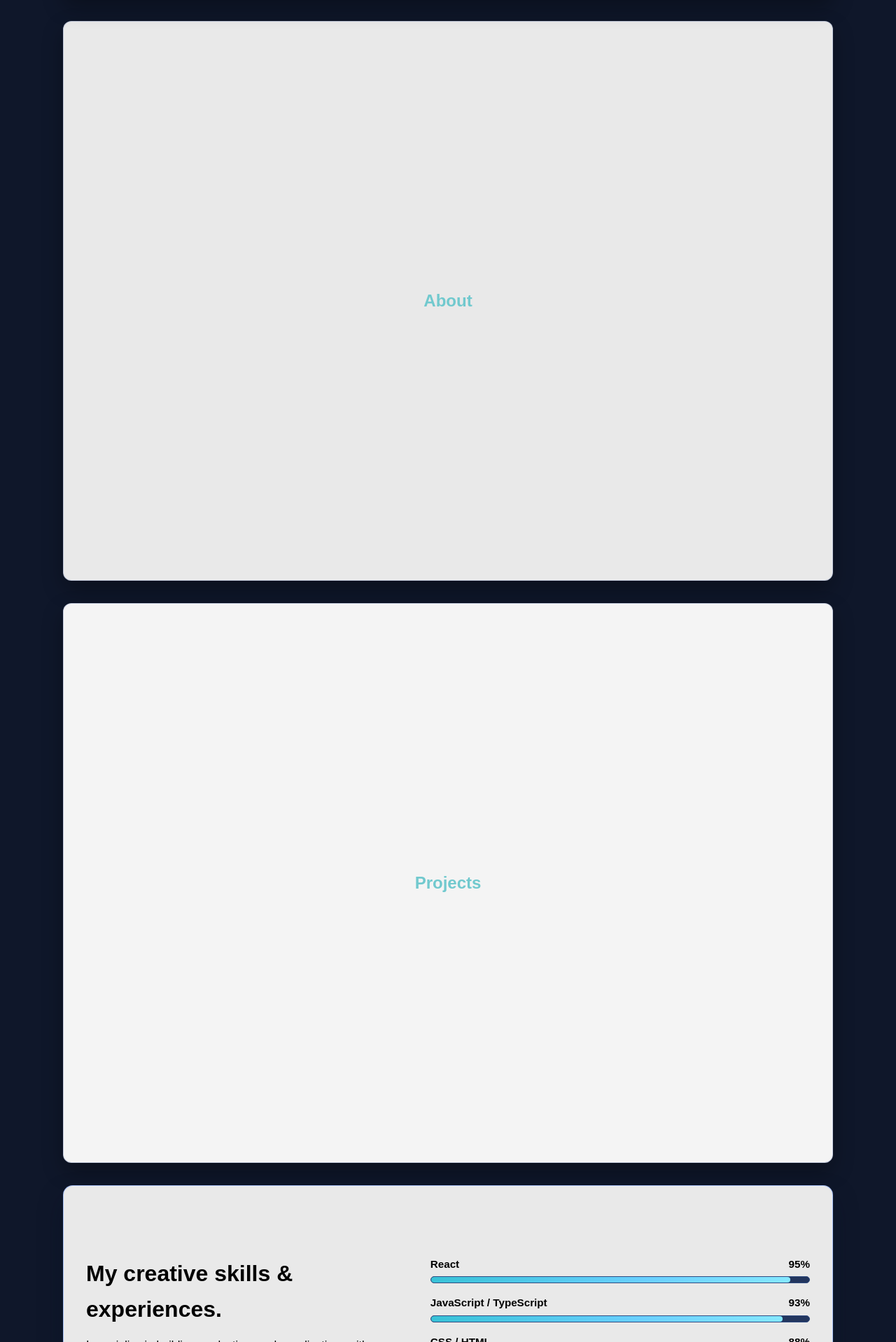
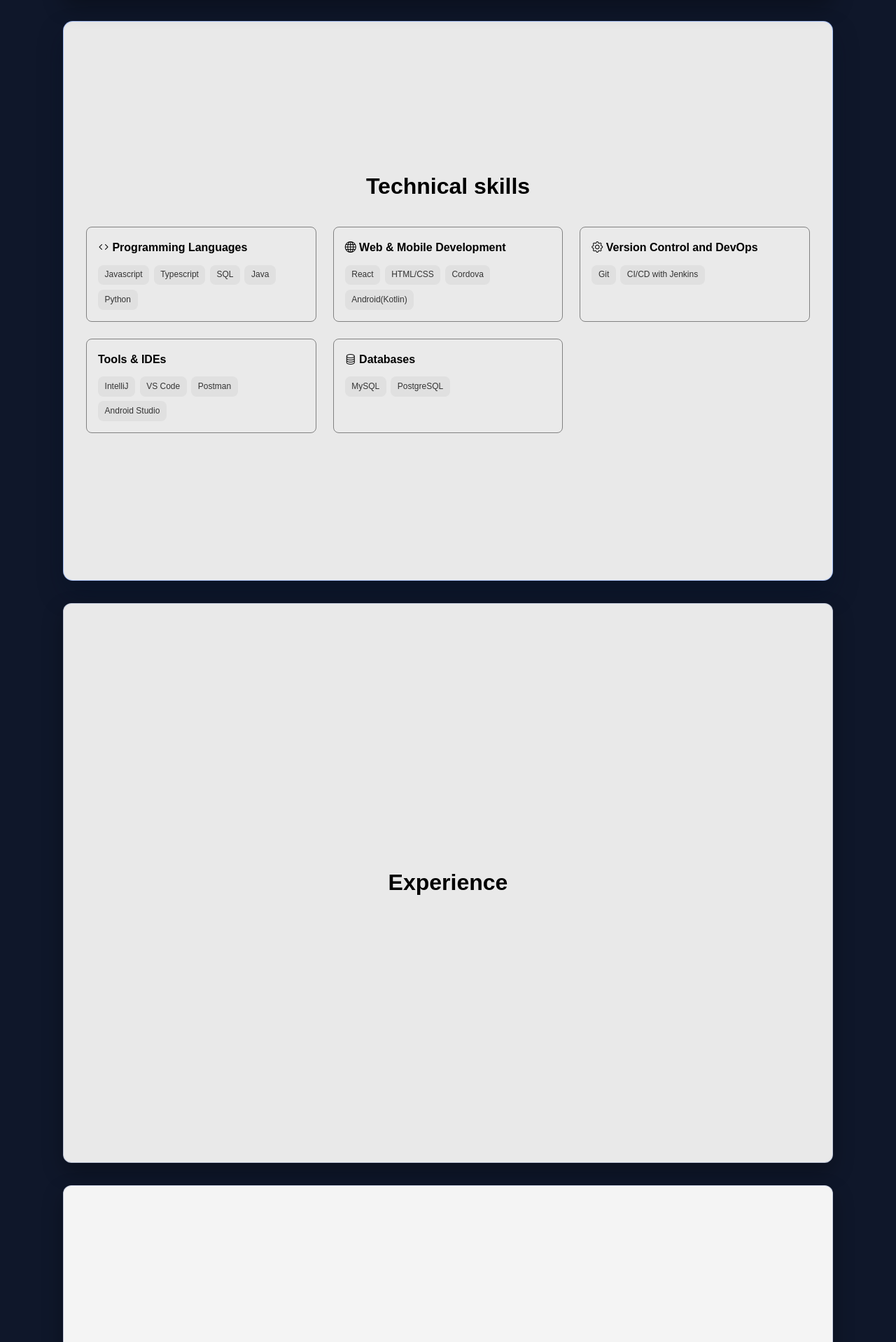
Before and after one commit to ShivaHariniB/portfolio, a React (Create React App) app: page / in a window 1280 px wide. Shown: the part 882-2800 px from the top of the page at 70% size. Built offline with nearby package versions, Linux system fonts and the light colour scheme.

Commit message:
Refined Skills section

```diff
--- a/src/App.css
+++ b/src/App.css
@@ -26,12 +26,19 @@ section {
   background-color: #f4f4f4;
 }
 
-#about {
+#experience {
   background-color: #e9e9e9;
 }
 
 #projects {
   background-color: #f4f4f4;
+}
+
+#experience h2,
+#projects h2 {
+  font-size: 2rem;
+  color: #000000;
+  text-align: center;
 }
 
 #skills {
--- a/src/App.js
+++ b/src/App.js
@@ -10,13 +10,13 @@ function App() {
       <Header />
       <main>
         <Hero />
-        <section id="about">
-          <h2>About</h2>
+        <Skills />
+        <section id="experience">
+          <h2>Experience</h2>
         </section>
         <section id="projects">
           <h2>Projects</h2>
         </section>
-        <Skills />
         <Contact />
       </main>
     </div>
--- a/src/components/Header.js
+++ b/src/components/Header.js
@@ -37,13 +37,24 @@ const Header = () => {
             </li>
             <li>
               <a
-                href="#about"
+                href="#skills"
                 onClick={(e) => {
                   e.preventDefault();
-                  scrollToSection("about");
+                  scrollToSection("skills");
                 }}
               >
-                About
+                Skills
+              </a>
+            </li>
+            <li>
+              <a
+                href="#experience"
+                onClick={(e) => {
+                  e.preventDefault();
+                  scrollToSection("experience");
+                }}
+              >
+                Experience
               </a>
             </li>
             <li>
@@ -55,17 +66,6 @@ const Header = () => {
                 }}
               >
                 Projects
-              </a>
-            </li>
-            <li>
-              <a
-                href="#skills"
-                onClick={(e) => {
-                  e.preventDefault();
-                  scrollToSection("skills");
-                }}
-              >
-                Skills
               </a>
             </li>
             <li>
--- a/src/components/Skills.js
+++ b/src/components/Skills.js
@@ -1,50 +1,60 @@
 import React from "react";
 import "../styles/Skills.css";
-
-const skillsData = [
-  { label: "React", percent: 95 },
-  { label: "JavaScript / TypeScript", percent: 93 },
-  { label: "CSS / HTML", percent: 88 },
-  { label: "MySQL", percent: 82 },
-  { label: "Cordova", percent: 80 },
-  { label: "Java", percent: 85 },
-  { label: "IntelliJ", percent: 90 },
-  { label: "VS Code", percent: 95 },
-  { label: "Git", percent: 92 },
-  { label: "Postman", percent: 80 },
-  { label: "Android Studio", percent: 84 },
-];
 
 const Skills = () => {
   return (
     <section id="skills" className="skills-section">
-      <div className="skills-content">
-        <div className="skills-left">
-          <h2>My creative skills & experiences.</h2>
-          <p>
-            I specialize in building production-grade applications with modern
-            frontend and backend technologies. My strengths include React-driven
-            UI development, clean JavaScript/TypeScript architecture, and strong
-            tooling support for agile delivery across mobile and web platforms.
-            I also have extensive experience with relational databases and
-            cross-platform mobile frameworks.
-          </p>
+      <h2>Technical skills</h2>
+      <div className="skills-grid">
+        <div className="skill-box">
+          <h3>
+            <i className="bi bi-code"></i> Programming Languages
+          </h3>
+          <div className="skill-buttons">
+            <span className="skill-button">Javascript</span>
+            <span className="skill-button">Typescript</span>
+            <span className="skill-button">SQL</span>
+            <span className="skill-button">Java</span>
+            <span className="skill-button">Python</span>
+          </div>
         </div>
-        <div className="skills-right">
-          {skillsData.map((skill) => (
-            <div key={skill.label} className="skill-progress">
-              <div className="skill-label">
-                <span>{skill.label}</span>
-                <span>{skill.percent}%</span>
-              </div>
-              <div className="progress-track">
-                <div
-                  className="progress-fill"
-                  style={{ width: `${skill.percent}%` }}
-                ></div>
-              </div>
-            </div>
-          ))}
+        <div className="skill-box">
+          <h3>
+            <i className="bi bi-globe"></i> Web & Mobile Development
+          </h3>
+          <div className="skill-buttons">
+            <span className="skill-button">React</span>
+            <span className="skill-button">HTML/CSS</span>
+            <span className="skill-button">Cordova</span>
+            <span className="skill-button">Android(Kotlin)</span>
+          </div>
+        </div>
+        <div className="skill-box">
+          <h3>
+            <i className="bi bi-gear"></i> Version Control and DevOps
+          </h3>
+          <div className="skill-buttons">
+            <span className="skill-button">Git</span>
+            <span className="skill-button">CI/CD with Jenkins</span>
+          </div>
+        </div>
+        <div className="skill-box">
+          <h3>Tools & IDEs</h3>
+          <div className="skill-buttons">
+            <span className="skill-button">IntelliJ</span>
+            <span className="skill-button">VS Code</span>
+            <span className="skill-button">Postman</span>
+            <span className="skill-button">Android Studio</span>
+          </div>
+        </div>
+        <div className="skill-box">
+          <h3>
+            <i className="bi bi-database"></i> Databases
+          </h3>
+          <div className="skill-buttons">
+            <span className="skill-button">MySQL</span>
+            <span className="skill-button">PostgreSQL</span>
+          </div>
         </div>
       </div>
     </section>
--- a/src/styles/Contact.css
+++ b/src/styles/Contact.css
@@ -7,7 +7,7 @@
 }
 
 .contact-page-title {
-  font-size: 2.5rem;
+  font-size: 2rem;
   color: #000000;
   margin: 0 0 2rem 0;
   font-weight: 700;
@@ -24,7 +24,7 @@
 /* Left side - Contact Info */
 .contact-info h2 {
   margin-bottom: 2rem;
-  font-size: 1.5rem;
+  font-size: 1.2rem;
   color: #000000;
 }
 
@@ -36,7 +36,7 @@
 }
 
 .info-item i {
-  font-size: 1.5rem;
+  font-size: 1.2rem;
   color: #000000;
   margin-top: 0.25rem;
   min-width: 24px;
@@ -48,7 +48,7 @@
 }
 
 .info-label {
-  font-size: 0.85rem;
+  font-size: 0.75rem;
   color: #555555;
   font-weight: 600;
   margin: 0;
@@ -57,7 +57,7 @@
 }
 
 .info-value {
-  font-size: 1.05rem;
+  font-size: 0.95rem;
   color: #000000;
   font-weight: 500;
   margin: 0.25rem 0 0 0;
@@ -77,7 +77,7 @@
 /* Right side - Contact Form */
 .contact-form-wrapper h2 {
   margin-bottom: 1.5rem;
-  font-size: 1.5rem;
+  font-size: 1.2rem;
   color: #000000;
 }
 
@@ -88,7 +88,7 @@
   border-radius: 8px;
   border-left: 4px solid #28a745;
   margin-bottom: 1rem;
-  font-size: 0.95rem;
+  font-size: 0.85rem;
 }
 
 .contact-form {
--- a/src/styles/Header.css
+++ b/src/styles/Header.css
@@ -20,7 +20,7 @@
 
 .logo h1 {
   margin: 0;
-  font-size: 1.5rem;
+  font-size: 1.3rem;
   font-weight: bold;
 }
 
@@ -42,7 +42,7 @@
 .nav-list a {
   color: white;
   text-decoration: none;
-  font-size: 1rem;
+  font-size: 0.95rem;
   transition: color 0.3s;
 }
 
--- a/src/styles/Hero.css
+++ b/src/styles/Hero.css
@@ -43,31 +43,31 @@
 }
 
 .hero h1 {
-  font-size: 2.4rem;
+  font-size: 2rem;
   margin-bottom: 0.5rem;
   color: #000000;
 }
 
 .hero h1 .small-line {
   display: block;
-  font-size: 1.3rem;
+  font-size: 1.1rem;
   font-weight: 500;
 }
 
 .hero h1 .name-line {
   display: block;
-  font-size: 2.6rem;
+  font-size: 2.2rem;
   font-weight: 700;
 }
 
 .hero-subtitle {
-  font-size: 1.25rem;
+  font-size: 1.1rem;
   margin-bottom: 1rem;
   color: #333333;
 }
 
 .hero-description {
-  font-size: 1rem;
+  font-size: 0.9rem;
   margin-bottom: 1.7rem;
   line-height: 1.6;
   color: #333333;
@@ -81,7 +81,7 @@
 }
 
 .btn {
-  padding: 0.65rem 1.2rem;
+  padding: 0.5rem 1rem;
   border-radius: 8px;
   font-weight: 600;
   text-decoration: none;
--- a/src/styles/Skills.css
+++ b/src/styles/Skills.css
@@ -6,63 +6,49 @@
   box-shadow: 0 18px 35px rgba(4, 13, 34, 0.35);
 }
 
-.skills-content {
-  display: grid;
-  grid-template-columns: 1fr 1.2fr;
-  gap: 2.5rem;
-  align-items: start;
+.skills-section h2 {
+  color: #000000;
+  font-size: 2rem;
+  margin-bottom: 2rem;
+  text-align: center;
 }
 
-.skills-left h2 {
-  margin-bottom: 0.75rem;
-  font-size: 2rem;
-  color: #000000;
+.skills-grid {
+  display: grid;
+  grid-template-columns: repeat(3, 1fr);
+  gap: 1.5rem;
 }
 
-.skills-left p {
-  color: #000000;
-  line-height: 1.7;
-  max-width: 540px;
+.skill-box {
+  border: 1px solid #818181;
+  border-radius: 8px;
+  padding: 1rem;
+  background-color: rgba(255, 255, 255, 0.05);
 }
 
-.skills-right {
-  display: flex;
-  flex-direction: column;
-  gap: 1rem;
+.skill-box h3 {
+  color: #000000;
+  margin-bottom: 0.75rem;
+  font-size: 1rem;
 }
 
-.skill-progress {
+.skill-buttons {
   display: flex;
-  flex-direction: column;
-  gap: 0.35rem;
+  flex-wrap: wrap;
+  gap: 0.4rem;
 }
 
-.skill-label {
-  display: flex;
-  justify-content: space-between;
-  color: #000000;
-  font-size: 0.95rem;
-  font-weight: 600;
-}
-
-.progress-track {
-  width: 100%;
-  height: 10px;
-  background-color: #23365e;
-  border-radius: 999px;
-  overflow: hidden;
-  border: 1px solid #2f4b80;
-}
-
-.progress-fill {
-  height: 100%;
-  background: linear-gradient(90deg, #38c2d7 0%, #6ad0ff 60%, #85e8ff 100%);
-  border-radius: 999px;
-  transition: width 0.4s ease;
+.skill-button {
+  background-color: #e0e0e0;
+  color: #333;
+  border-radius: 8px;
+  padding: 0.3rem 0.6rem;
+  font-size: 0.75rem;
+  font-weight: 500;
 }
 
 @media (max-width: 900px) {
-  .skills-content {
+  .skills-grid {
     grid-template-columns: 1fr;
   }
 }
```
